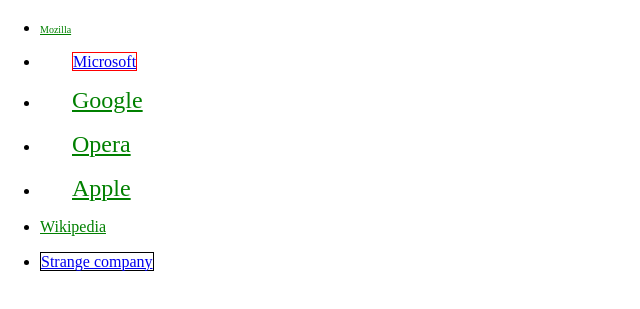
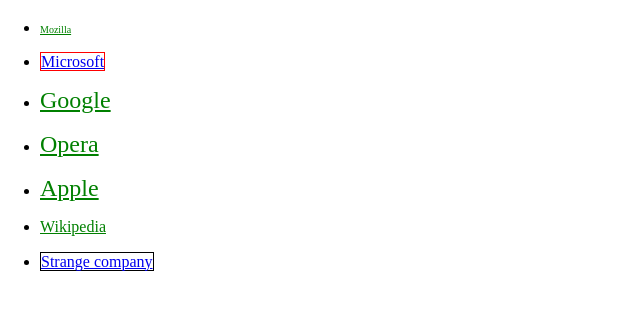
Before and after one commit to samerlagha/operatorinselector, a plain HTML site: page index.html in a window 1280 px wide. Shown: the part 61-370 px from the top of the page, without its empty margins (0-640 px from the left). Drawn offline with nearby package versions, Linux system fonts and the light colour scheme.

Commit message:
Update index.html

```diff
--- a/index.html
+++ b/index.html
@@ -10,29 +10,25 @@
            li{
                margin-bottom: 16px;
            }
-         a[target="_blank"]{
-            border: 1px solid black;
+          a[href^="broken"]{
+              border: 1px solid red;
           }
 
-        [href^="broken"]{
-            border: 1px solid red;
+          a[href$=".com"]{
+              margin-left: 32px solid red;
           }
-        a[href$=".com"]{
-            margin-left:32px ;
-
-        }
-        a[lang|=en]{
-            font-size: 10px;
-        }
-
           a[href*="www"]{
               color: green;
           }
           a[title~="popular"]{
               font-size: 24px;
           }
-
-
+          [lang|="en"]{
+              font-size: 10px;
+          }
+          a[target="_blank"]{
+              border: 1px solid black;
+          }
         </style>
 </head>
 
```
Lines whose indentation alone changed are shown as unchanged.
